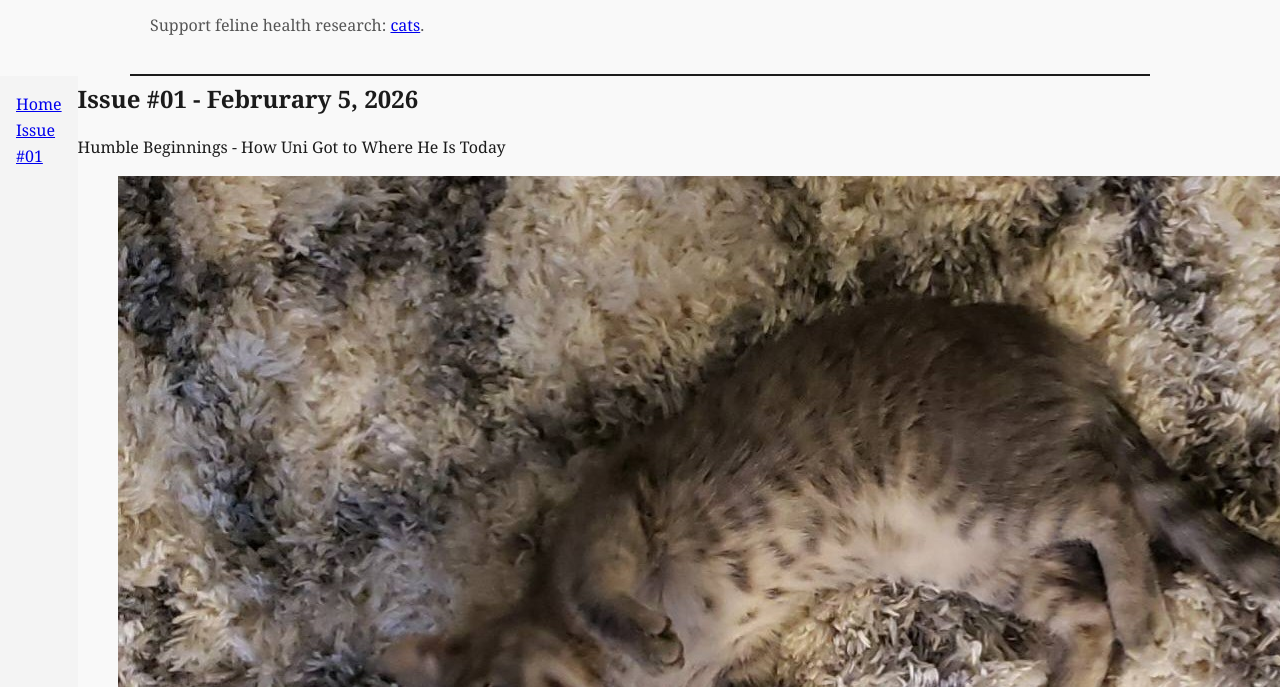
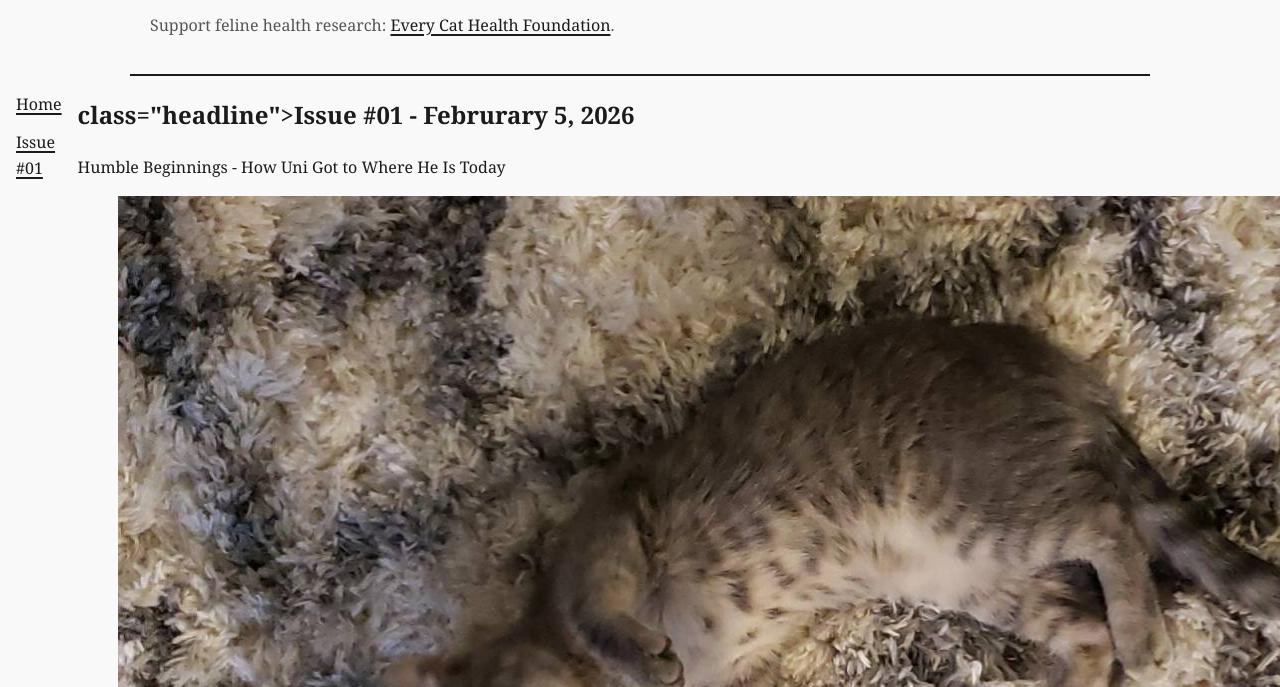
Before and after one commit to chodavey/chodavey.github.io, a plain HTML site: page index.html in a window 1280 px wide. Shown: the part 113-800 px from the top of the page. Drawn offline with Linux system fonts and the light colour scheme.

Commit message:
style changes

```diff
--- a/index.html
+++ b/index.html
@@ -14,7 +14,8 @@
 
 <body>
     <header class="masthead">
-        <h1 class="nameplate">The Uni Chronicles</h1>
+        <h1 id="home" class="nameplate">The Uni Chronicles</h1>
+        <!-- id applied to element 'today' -->
         <p id="today" class="tagline"></p>
         <script>
             document.getElementById("today").textContent =
@@ -27,7 +28,7 @@
         <!-- <a> to link to another website -->
         <p class="muted">
             Support feline health research: <a class="out-link" href="https://everycat.org/" target="_blank"
-                rel="noopener noreferrer">cats</a>.
+                rel="noopener noreferrer">Every Cat Health Foundation</a>.
         </p>
     </header>
 </body>
@@ -35,12 +36,12 @@
 <!-- <div> to create at least 2 sections -->
 <div class="layout">
     <nav class="sidebar">
-        <a href="#">Home</a>
-        <a href="#">Issue #01</a>
+        <a href="#home">Home</a>
+        <a href="#issue-01">Issue #01</a>
     </nav>
 
     <main class="page">
-        <h2 class="headline">Issue #01 - Februrary 5, 2026</h2>
+        <h2 id="issue-01"> class="headline">Issue #01 - Februrary 5, 2026</h2>
         <p class="lead">
             Humble Beginnings - How Uni Got to Where He Is Today
         </p>
--- a/stylesheet.css
+++ b/stylesheet.css
@@ -1,3 +1,16 @@
+/* style <a> hover color */
+a {
+    color: #1b1b1b;
+    text-decoration-thickness: 2px;
+    text-underline-offset: 3px;
+}
+
+a:hover {
+    color: #FF4545;
+    /* hover color change */
+    text-decoration: none;
+}
+
 body {
     margin: 0;
     font-family: Georgia, "Times New Roman", serif;
@@ -29,6 +42,7 @@ body {
     border-bottom: 2px solid #1b1b1b;
 }
 
+/* Class to be used twice */
 .muted {
     color: #555;
 }
@@ -42,7 +56,9 @@ body {
 .sidebar {
     width: 220px;
     padding: 1rem;
-    background: #f4f4f4;
+    display: flex;
+    flex-direction: column;
+    gap: 0.75rem;
 }
 
 .tagline {
```
